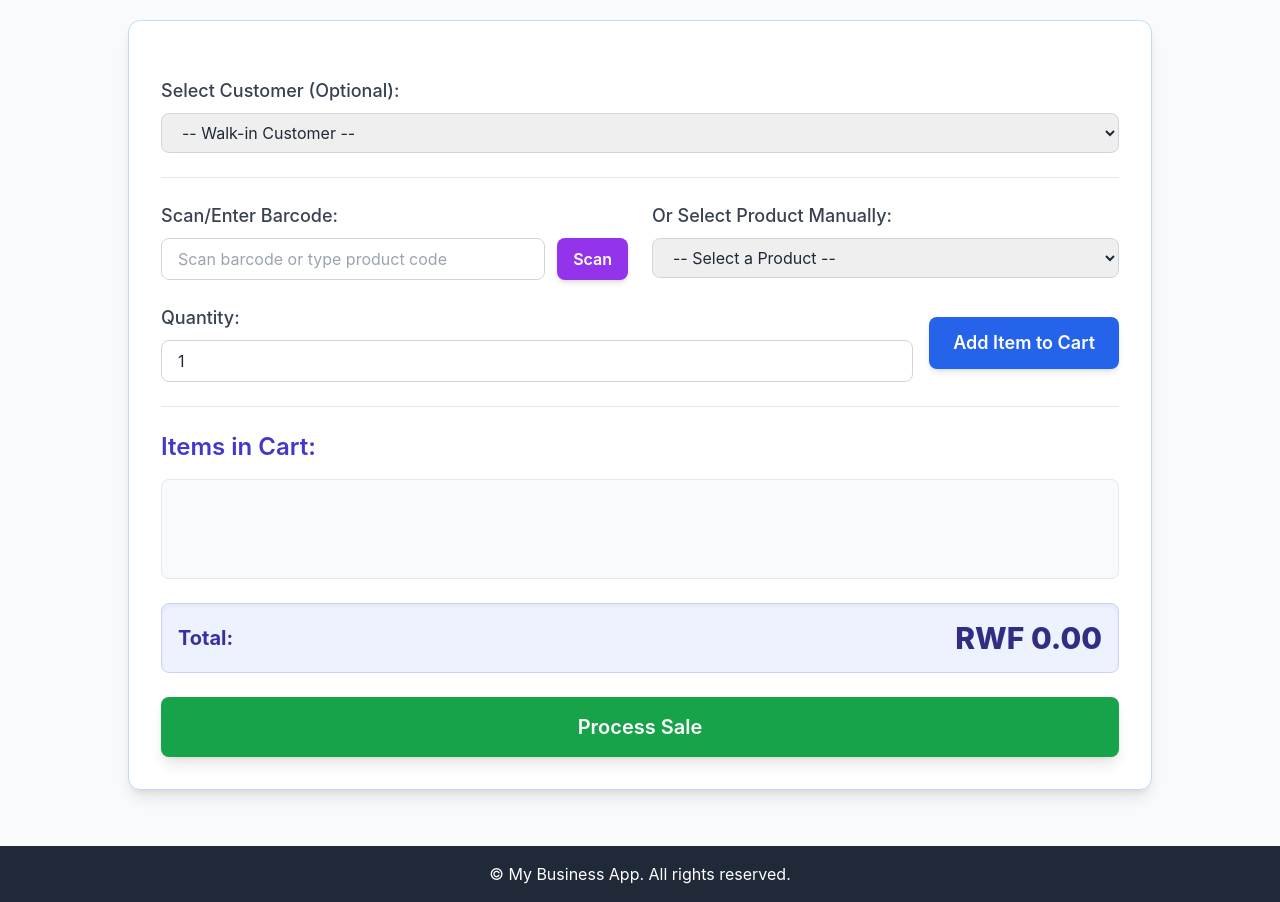
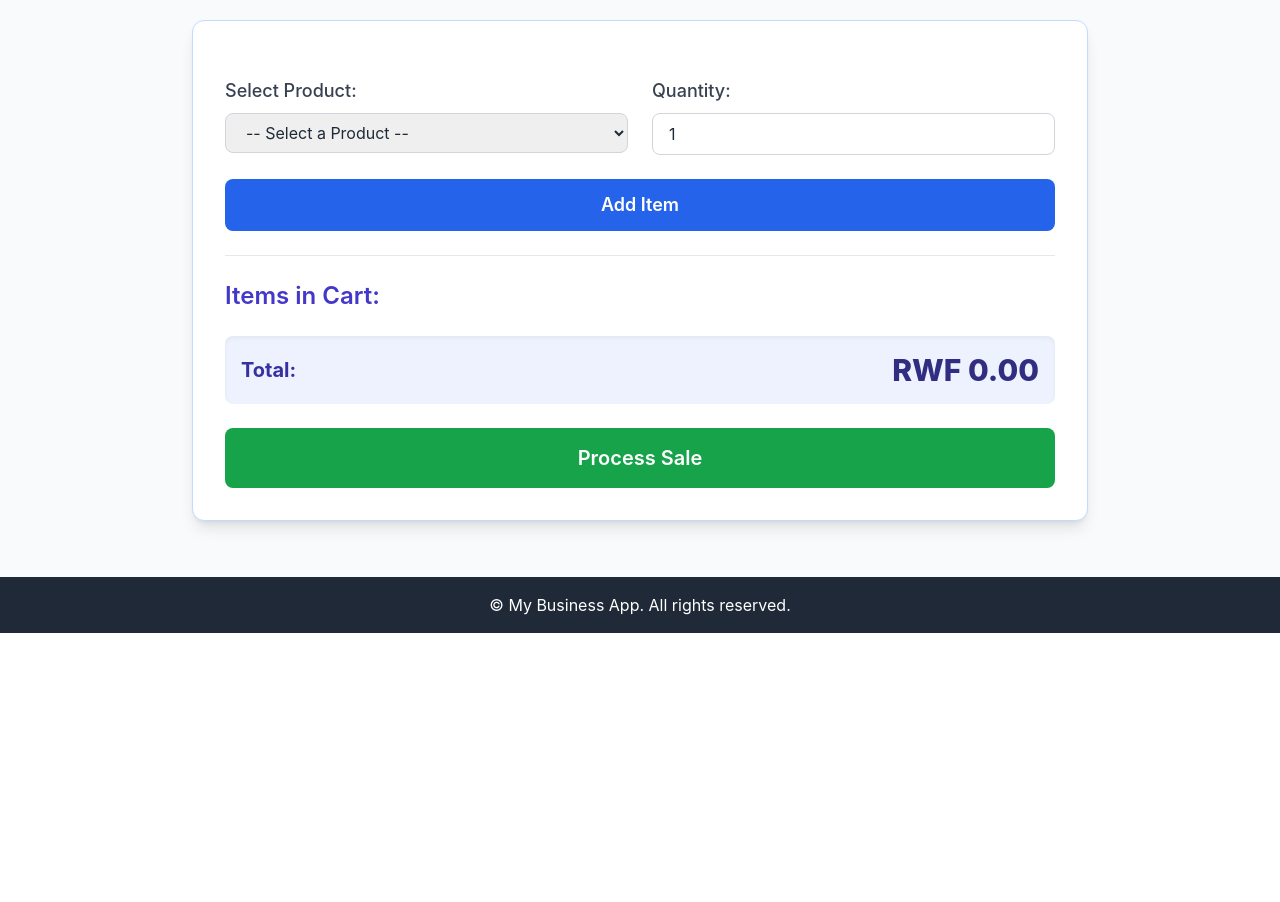
Before and after one commit to Niyonzima123/my_business_app, a Django app: template inventory/templates/inventory/pos.html in a window 1280 px wide. Shown: the part 200-1102 px from the top of the page. After the commit the page ends 833 px from the top, so only its background shows below. Run offline with Django 5.2, Linux system fonts and the light colour scheme; the template is opened without the code that fills it: most values are stand-ins (such as "Sample title", 1, 10 or a date in 2020); some libraries are stand-ins or nearby versions.

Commit message:
Updated views and improved product list template

```diff
--- a/inventory/templates/inventory/pos.html
+++ b/inventory/templates/inventory/pos.html
@@ -9,79 +9,51 @@
     Logged in as: <span class="font-semibold text-indigo-600">{{ user.username }} ({{ user_role }})</span>
 </div>
 
-<div class="bg-white rounded-xl shadow-lg p-6 sm:p-8 w-full max-w-5xl mx-auto border border-blue-200">
+<div class="bg-white rounded-xl shadow-lg p-6 sm:p-8 w-full max-w-4xl mx-auto border border-blue-200">
     <form id="posForm" method="post" action="{% url 'inventory:pos_view' %}" class="space-y-6">
         {% csrf_token %} {# Django's security token for forms #}
 
-        <!-- Customer Selection -->
-        <div class="mb-6">
-            <label for="customerSelect" class="block text-lg font-medium text-gray-700 mb-2">Select Customer (Optional):</label>
-            <select id="customerSelect" name="customer_id" class="w-full px-4 py-2 border border-gray-300 rounded-lg focus:ring-indigo-500 focus:border-indigo-500 transition-colors">
-                <option value="">-- Walk-in Customer --</option>
-                {% for customer in customers %}
-                    <option value="{{ customer.id }}">
-                        {{ customer.get_full_name }} ({{ customer.phone_number|default:customer.email|default:"N/A" }})
-                    </option>
-                {% endfor %}
-            </select>
-        </div>
-
-        <hr class="my-6 border-gray-200">
-
-        <!-- Product Input Section -->
         <div class="grid grid-cols-1 md:grid-cols-2 gap-6">
-            <!-- Barcode Input -->
+            <!-- Product Selection -->
             <div>
-                <label for="barcodeInput" class="block text-lg font-medium text-gray-700 mb-2">Scan/Enter Barcode:</label>
-                <div class="flex gap-3">
-                    <input type="text" id="barcodeInput" class="flex-grow px-4 py-2 border border-gray-300 rounded-lg focus:ring-indigo-500 focus:border-indigo-500 transition-colors" placeholder="Scan barcode or type product code">
-                    <button type="button" id="scanBarcodeBtn" class="bg-purple-600 text-white py-2 px-4 rounded-lg font-semibold hover:bg-purple-700 transition-colors shadow-md">
-                        Scan
-                    </button>
-                </div>
-            </div>
-
-            <!-- Manual Product Selection -->
-            <div>
-                <label for="productSelect" class="block text-lg font-medium text-gray-700 mb-2">Or Select Product Manually:</label>
+                <label for="productSelect" class="block text-lg font-medium text-gray-700 mb-2">Select Product:</label>
                 <select id="productSelect" class="w-full px-4 py-2 border border-gray-300 rounded-lg focus:ring-indigo-500 focus:border-indigo-500 transition-colors">
                     <option value="">-- Select a Product --</option>
                     {% for product in products %}
-                        <option value="{{ product.id }}" data-price="{{ product.price }}" data-stock="{{ product.stock_quantity }}" data-barcode="{{ product.barcode|default:'' }}">
+                        <option value="{{ product.id }}" data-price="{{ product.price }}" data-stock="{{ product.stock_quantity }}">
                             {{ product.name }} (RWF {{ product.price|floatformat:2 }}) - Stock: {{ product.stock_quantity }}
                         </option>
                     {% endfor %}
                 </select>
             </div>
-        </div>
 
-        <!-- Quantity Input and Add Button -->
-        <div class="flex flex-col sm:flex-row gap-4 items-center mt-4">
-            <div class="flex-grow w-full sm:w-auto">
+            <!-- Quantity Input -->
+            <div>
                 <label for="quantityInput" class="block text-lg font-medium text-gray-700 mb-2">Quantity:</label>
                 <input type="number" id="quantityInput" value="1" min="1" class="w-full px-4 py-2 border border-gray-300 rounded-lg focus:ring-indigo-500 focus:border-indigo-500 transition-colors">
             </div>
-            <button type="button" id="addItemBtn" class="w-full sm:w-auto mt-6 sm:mt-0 bg-blue-600 text-white py-3 px-6 rounded-lg font-semibold text-lg hover:bg-blue-700 focus:outline-none focus:ring-2 focus:ring-blue-500 focus:ring-offset-2 transition-colors duration-300 shadow-md">
-                Add Item to Cart
-            </button>
         </div>
+
+        <button type="button" id="addItemBtn" class="w-full bg-blue-600 text-white py-3 rounded-lg font-semibold text-lg hover:bg-blue-700 focus:outline-none focus:ring-2 focus:ring-blue-500 focus:ring-offset-2 transition-colors duration-300">
+            Add Item
+        </button>
 
         <hr class="my-6 border-gray-200">
 
         <!-- Selected Items List -->
         <div>
             <h3 class="text-2xl font-semibold text-indigo-700 mb-4">Items in Cart:</h3>
-            <div id="cartItems" class="space-y-3 min-h-[100px] max-h-[300px] overflow-y-auto border border-gray-200 rounded-lg p-3 bg-gray-50">
-                <p id="noItemsMessage" class="text-gray-500 text-center py-8">No items added yet.</p>
+            <div id="cartItems" class="space-y-3">
+                <p id="noItemsMessage" class="text-gray-500 text-center">No items added yet.</p>
             </div>
         </div>
 
-        <div class="flex justify-between items-center bg-indigo-50 p-4 rounded-lg shadow-inner border border-indigo-200">
+        <div class="flex justify-between items-center bg-indigo-50 p-4 rounded-lg shadow-inner">
             <span class="text-xl font-bold text-indigo-800">Total:</span>
             <span id="totalAmount" class="text-3xl font-extrabold text-indigo-900">RWF 0.00</span>
         </div>
 
-        <button type="submit" class="w-full bg-green-600 text-white py-4 rounded-lg font-semibold text-xl hover:bg-green-700 focus:outline-none focus:ring-2 focus:ring-green-500 focus:ring-offset-2 transition-colors duration-300 shadow-lg">
+        <button type="submit" class="w-full bg-green-600 text-white py-4 rounded-lg font-semibold text-xl hover:bg-green-700 focus:outline-none focus:ring-2 focus:ring-green-500 focus:ring-offset-2 transition-colors duration-300">
             Process Sale
         </button>
 
@@ -92,9 +64,6 @@
 
 <script>
     // Get references to HTML elements
-    const customerSelect = document.getElementById('customerSelect');
-    const barcodeInput = document.getElementById('barcodeInput');
-    const scanBarcodeBtn = document.getElementById('scanBarcodeBtn');
     const productSelect = document.getElementById('productSelect');
     const quantityInput = document.getElementById('quantityInput');
     const addItemBtn = document.getElementById('addItemBtn');
@@ -107,9 +76,6 @@
     let cart = []; // Array to hold items in the current sale
     let currentTotal = 0;
 
-    // URL for fetching product by barcode (passed from Django view context)
-    const getProductByBarcodeUrl = "{{ get_product_by_barcode_url }}";
-
     // Function to update the displayed cart and total
     function updateCartDisplay() {
         cartItemsDiv.innerHTML = ''; // Clear existing items
@@ -121,11 +87,11 @@
             noItemsMessage.classList.add('hidden');
             cart.forEach((item, index) => {
                 const itemDiv = document.createElement('div');
-                itemDiv.className = 'flex justify-between items-center bg-white p-3 rounded-lg border border-gray-200 shadow-sm';
+                itemDiv.className = 'flex justify-between items-center bg-gray-50 p-3 rounded-lg border border-gray-200';
                 itemDiv.innerHTML = `
                     <span class="text-gray-800 font-medium">${item.quantity} x ${item.productName}</span>
                     <span class="text-indigo-600 font-semibold">RWF ${(item.quantity * item.productPrice).toFixed(2)}</span>
-                    <button type="button" data-index="${index}" class="remove-item-btn text-red-500 hover:text-red-700 transition-colors text-lg font-bold">
+                    <button type="button" data-index="${index}" class="remove-item-btn text-red-500 hover:text-red-700 transition-colors">
                         &times;
                     </button>
                 `;
@@ -136,114 +102,46 @@
         totalAmountSpan.textContent = `RWF ${currentTotal.toFixed(2)}`;
     }
 
-    // Function to add a product to the cart (used by both manual select and barcode scan)
-    function addProductToCart(product, quantityToAdd) {
-        const productId = product.id;
-        const productName = product.name;
-        const productPrice = parseFloat(product.price);
-        const productStock = parseInt(product.stock_quantity);
+    // Event listener for adding items to cart
+    addItemBtn.addEventListener('click', () => {
+        const selectedOption = productSelect.options[productSelect.selectedIndex];
+        const productId = selectedOption.value;
+        const productName = selectedOption.textContent.split('(')[0].trim(); // Get name before price
+        const productPrice = parseFloat(selectedOption.dataset.price);
+        const productStock = parseInt(selectedOption.dataset.stock);
+        const quantity = parseInt(quantityInput.value);
 
-        if (isNaN(quantityToAdd) || quantityToAdd <= 0) {
+        if (!productId) {
+            showMessage('Please select a product.', 'error');
+            return;
+        }
+        if (isNaN(quantity) || quantity <= 0) {
             showMessage('Please enter a valid quantity.', 'error');
-            return false;
+            return;
         }
-        if (quantityToAdd > productStock) {
+        if (quantity > productStock) {
             showMessage(`Not enough stock for ${productName}. Available: ${productStock}`, 'error');
-            return false;
+            return;
         }
 
         // Check if product already in cart, update quantity
         const existingItemIndex = cart.findIndex(item => item.productId === productId);
         if (existingItemIndex > -1) {
-            const currentCartQuantity = cart[existingItemIndex].quantity;
-            if (currentCartQuantity + quantityToAdd > productStock) {
-                 showMessage(`Adding ${quantityToAdd} would exceed available stock for ${productName}. Current in cart: ${currentCartQuantity}, Available: ${productStock}`, 'error');
-                 return false;
-            }
-            cart[existingItemIndex].quantity += quantityToAdd;
+            cart[existingItemIndex].quantity += quantity;
         } else {
-            cart.push({ productId, productName, productPrice, quantity: quantityToAdd });
+            cart.push({ productId, productName, productPrice, quantity });
         }
 
-        // Deduct stock visually from the select option (if it exists)
-        const productOption = productSelect.querySelector(`option[value="${productId}"]`);
-        if (productOption) {
-            productOption.dataset.stock = productStock - quantityToAdd;
-            productOption.textContent = `${productName} (RWF ${productPrice.toFixed(2)}) - Stock: ${productOption.dataset.stock}`;
-        }
+        // Deduct stock visually from the select option
+        selectedOption.dataset.stock = productStock - quantity;
+        selectedOption.textContent = `${productName} (RWF ${productPrice.toFixed(2)}) - Stock: ${selectedOption.dataset.stock}`;
+
 
         updateCartDisplay();
         showMessage('Item added to cart!', 'success');
-        return true;
-    }
-
-    // Event listener for adding items to cart via manual select
-    addItemBtn.addEventListener('click', () => {
-        const selectedOption = productSelect.options[productSelect.selectedIndex];
-        const productId = selectedOption.value;
-
-        if (!productId) {
-            showMessage('Please select a product.', 'error');
-            return;
-        }
-
-        // Find the product object from the initial `products` context (or re-fetch if necessary)
-        // For simplicity here, we'll construct a temporary product object from option data
-        const productData = {
-            id: productId,
-            name: selectedOption.textContent.split('(')[0].trim(),
-            price: selectedOption.dataset.price,
-            stock_quantity: selectedOption.dataset.stock,
-        };
-        const quantity = parseInt(quantityInput.value);
-
-        if (addProductToCart(productData, quantity)) {
-            quantityInput.value = 1; // Reset quantity
-            productSelect.value = ''; // Reset product selection
-        }
+        quantityInput.value = 1; // Reset quantity
+        productSelect.value = ''; // Reset product selection
     });
-
-    // Event listener for barcode input (on Enter key press)
-    barcodeInput.addEventListener('keypress', async (e) => {
-        if (e.key === 'Enter') {
-            e.preventDefault(); // Prevent form submission
-            scanBarcodeBtn.click(); // Trigger the scan button click
-        }
-    });
-
-    // Event listener for "Scan Barcode" button
-    scanBarcodeBtn.addEventListener('click', async () => {
-        const barcode = barcodeInput.value.trim();
-        if (!barcode) {
-            showMessage('Please enter a barcode.', 'error');
-            return;
-        }
-
-        showMessage('Searching for product...', 'info');
-
-        try {
-            const response = await fetch(`${getProductByBarcodeUrl}?barcode=${barcode}`);
-            const result = await response.json();
-
-            if (result.status === 'success') {
-                const product = result.product;
-                const quantity = parseInt(quantityInput.value); // Use the quantity input for barcode scans too
-
-                if (addProductToCart(product, quantity)) {
-                    barcodeInput.value = ''; // Clear barcode input after successful add
-                    quantityInput.value = 1; // Reset quantity
-                    // Optionally, you might want to select the product in the dropdown
-                    // productSelect.value = product.id;
-                }
-            } else {
-                showMessage(result.message, 'error');
-            }
-        } catch (error) {
-            console.error('Barcode lookup error:', error);
-            showMessage('Error looking up product by barcode. Please try again.', 'error');
-        }
-    });
-
 
     // Event listener for removing items from cart
     cartItemsDiv.addEventListener('click', (e) => {
@@ -290,7 +188,6 @@
 
         const formData = new FormData();
         formData.append('csrfmiddlewaretoken', document.querySelector('[name=csrfmiddlewaretoken]').value);
-        formData.append('customer_id', customerSelect.value); // Add selected customer ID
 
         cart.forEach(item => {
             formData.append('items[]', `product_id=${item.productId}&quantity=${item.quantity}`);
@@ -308,6 +205,13 @@
                 showMessage(result.message, 'success');
                 cart = []; // Clear cart after successful sale
                 updateCartDisplay();
+
+                // NEW: Open receipt in a new window
+                if (result.sale_id) {
+                    const receiptUrl = `{% url 'inventory:receipt_view' 0 %}`.replace('0', result.sale_id);
+                    window.open(receiptUrl, '_blank');
+                }
+
             } else {
                 showMessage(result.message, 'error');
             }
```
Also changed, not shown: business_manager/asgi.py (deleted, +0 -16 lines), business_manager/settings.py (deleted, +0 -177 lines), business_manager/urls.py (deleted, +0 -33 lines), business_manager/wsgi.py (deleted, +0 -16 lines), business_manager/__init__.py (deleted), inventory/templates/inventory/receipt.html (line endings or trailing spaces).
